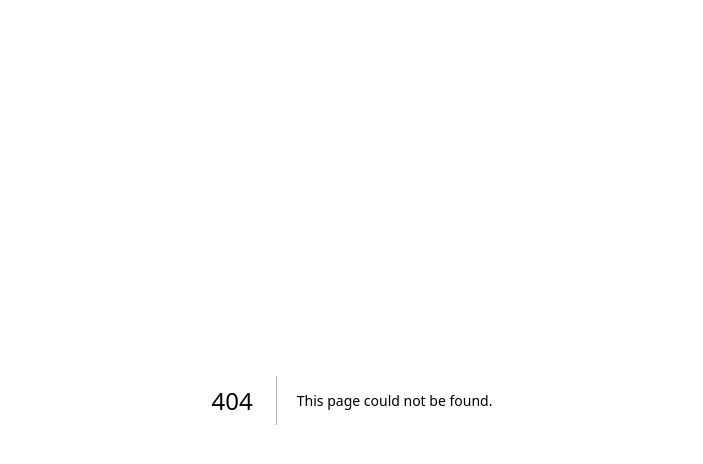
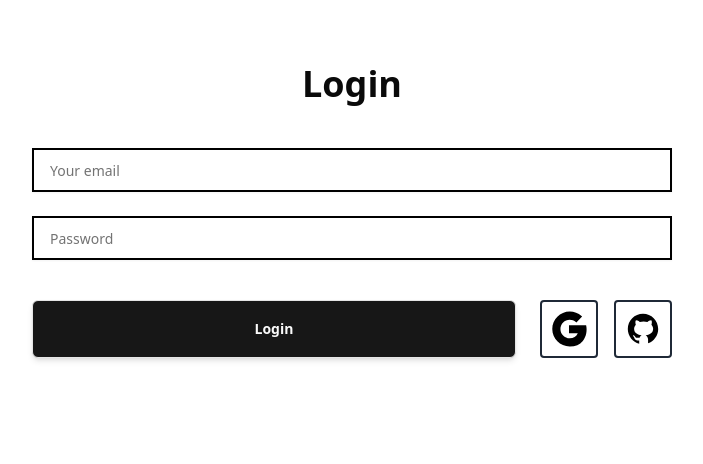
Before and after one commit to sheabali/portfolio-frontend, a Next.js app: page /login in a window 1280 px wide. Before the commit this address had no page. Shown: the top 464 px of the page, without its empty margins (288-991 px from the left). Built offline with nearby package versions, Linux system fonts and the light colour scheme.

Commit message:
user successfuly register

```diff
--- /dev/null
+++ b/src/app/login/page.tsx
@@ -0,0 +1,133 @@
+/* eslint-disable @typescript-eslint/no-explicit-any */
+'use client';
+import Container from '@/components/Container/Container';
+import { Button } from '@/components/ui/button';
+import { Input } from '@/components/ui/input';
+import { loginUser } from '@/utils/actions/loginUser';
+import { signIn } from 'next-auth/react';
+import { useRouter } from 'next/navigation';
+
+import { useForm } from 'react-hook-form';
+
+export type FormValues = {
+  email: string;
+  password: string;
+};
+
+const LoginPage = () => {
+  const router = useRouter();
+
+  const {
+    register,
+    handleSubmit,
+    formState: { errors },
+  } = useForm<FormValues>();
+
+  const onSubmit = async (data: FormValues) => {
+    console.log(data);
+    try {
+      const res = await loginUser(data);
+      console.log(res);
+      if (res.accessToken) {
+        alert(res.message);
+        localStorage.setItem('accessToken', res.accessToken);
+        router.push('/');
+      }
+    } catch (err: any) {
+      console.error(err.message);
+      throw new Error(err.message);
+    }
+  };
+
+  return (
+    <Container>
+      <h1 className="text-center text-4xl font-semibold">Login </h1>
+      <div className="my-10 mx-auto">
+        <div className="mx-auto flex flex-col md:flex-row justify-center gap-11 bg-white rounded-lg">
+          <div className="w-full md:w-1/2 ">
+            <form onSubmit={handleSubmit(onSubmit)}>
+              <div className="mb-6">
+                <Input
+                  id="email"
+                  type="text"
+                  {...register('email')}
+                  placeholder="Your email"
+                  className="mt-1 block w-full px-4 py-5 border-[2px] rounded-none border-black sm:text-sm"
+                />
+                {errors.email && (
+                  <p className="text-red-500 text-sm">{errors.email.message}</p>
+                )}
+              </div>
+
+              <div className="mb-6">
+                <Input
+                  id="password"
+                  type="text"
+                  {...register('password')}
+                  placeholder="Password"
+                  className="mt-1 block w-full px-4 py-5 border-[2px] rounded-none border-black sm:text-sm"
+                />
+                {errors.password && (
+                  <p className="text-red-500 text-sm">
+                    {errors.password.message}
+                  </p>
+                )}
+              </div>
+
+              <div className="flex justify-center items-center gap-6">
+                <Button
+                  type="submit"
+                  className="w-full my-4 border font-bold py-7 px-4 shadow-md"
+                >
+                  Login
+                </Button>
+                <div className="flex justify-normal items-center gap-4">
+                  <button
+                    onClick={() =>
+                      signIn('google', {
+                        callbackUrl: 'http://localhost:3000/dashboard',
+                      })
+                    }
+                    className="p-2 border-2 border-gray-800 rounded-sm"
+                  >
+                    <svg
+                      xmlns="http://www.w3.org/2000/svg"
+                      x="0px"
+                      y="0px"
+                      width="38"
+                      height="38"
+                      viewBox="0 0 50 50"
+                    >
+                      <path d="M 25.996094 48 C 13.3125 48 2.992188 37.683594 2.992188 25 C 2.992188 12.316406 13.3125 2 25.996094 2 C 31.742188 2 37.242188 4.128906 41.488281 7.996094 L 42.261719 8.703125 L 34.675781 16.289063 L 33.972656 15.6875 C 31.746094 13.78125 28.914063 12.730469 25.996094 12.730469 C 19.230469 12.730469 13.722656 18.234375 13.722656 25 C 13.722656 31.765625 19.230469 37.269531 25.996094 37.269531 C 30.875 37.269531 34.730469 34.777344 36.546875 30.53125 L 24.996094 30.53125 L 24.996094 20.175781 L 47.546875 20.207031 L 47.714844 21 C 48.890625 26.582031 47.949219 34.792969 43.183594 40.667969 C 39.238281 45.53125 33.457031 48 25.996094 48 Z"></path>
+                    </svg>
+                  </button>
+                  <button
+                    onClick={() =>
+                      signIn('github', {
+                        callbackUrl: 'http://localhost:3000/dashboard',
+                      })
+                    }
+                    className="p-2 border-2 border-gray-800 rounded-sm"
+                  >
+                    <svg
+                      xmlns="http://www.w3.org/2000/svg"
+                      x="0px"
+                      y="0px"
+                      width="38"
+                      height="38"
+                      viewBox="0 0 30 30"
+                    >
+                      <path d="M15,3C8.373,3,3,8.373,3,15c0,5.623,3.872,10.328,9.092,11.63C12.036,26.468,12,26.28,12,26.047v-2.051 c-0.487,0-1.303,0-1.508,0c-0.821,0-1.551-0.353-1.905-1.009c-0.393-0.729-0.461-1.844-1.435-2.526 c-0.289-0.227-0.069-0.486,0.264-0.451c0.615,0.174,1.125,0.596,1.605,1.222c0.478,0.627,0.703,0.769,1.596,0.769 c0.433,0,1.081-0.025,1.691-0.121c0.328-0.833,0.895-1.6,1.588-1.962c-3.996-0.411-5.903-2.399-5.903-5.098 c0-1.162,0.495-2.286,1.336-3.233C9.053,10.647,8.706,8.73,9.435,8c1.798,0,2.885,1.166,3.146,1.481C13.477,9.174,14.461,9,15.495,9 c1.036,0,2.024,0.174,2.922,0.483C18.675,9.17,19.763,8,21.565,8c0.732,0.731,0.381,2.656,0.102,3.594 c0.836,0.945,1.328,2.066,1.328,3.226c0,2.697-1.904,4.684-5.894,5.097C18.199,20.49,19,22.1,19,23.313v2.734 c0,0.104-0.023,0.179-0.035,0.268C23.641,24.676,27,20.236,27,15C27,8.373,21.627,3,15,3z"></path>
+                    </svg>
+                  </button>
+                </div>
+              </div>
+            </form>
+          </div>
+        </div>
+      </div>
+    </Container>
+  );
+};
+
+export default LoginPage;
--- /dev/null
+++ b/src/app/register/page.tsx
@@ -0,0 +1,106 @@
+/* eslint-disable @typescript-eslint/no-explicit-any */
+'use client';
+import Container from '@/components/Container/Container';
+import { Button } from '@/components/ui/button';
+import { Input } from '@/components/ui/input';
+import { registerUser } from '@/utils/actions/registerUser';
+import { useRouter } from 'next/navigation';
+
+import { useForm } from 'react-hook-form';
+import { toast } from 'sonner';
+
+export type UserData = {
+  username: string;
+  email: string;
+  password: string;
+};
+
+const RegisterPage = () => {
+  const router = useRouter();
+
+  const {
+    register,
+    handleSubmit,
+    formState: { errors },
+  } = useForm<UserData>();
+
+  const onSubmit = async (data: UserData) => {
+    console.log(data);
+    try {
+      const res = await registerUser(data);
+      if (res.success) {
+        toast.success(res.message);
+        router.push('/login');
+      }
+    } catch (err: any) {
+      console.error(err.message);
+      throw new Error(err.message);
+    }
+  };
+
+  return (
+    <Container>
+      <h1 className="text-center text-4xl font-semibold">Create an account </h1>
+      <div className="my-10 mx-auto">
+        <div className="mx-auto flex flex-col md:flex-row justify-center gap-11 bg-white rounded-lg">
+          <div className="w-full md:w-1/2 ">
+            <form onSubmit={handleSubmit(onSubmit)}>
+              <div className="mb-6">
+                <Input
+                  id="username"
+                  type="text"
+                  {...register('username')}
+                  placeholder="Your name"
+                  className="mt-1 block w-full px-4 py-5 border-[2px] rounded-none border-black sm:text-sm"
+                />
+                {errors.username && (
+                  <p className="text-red-500 text-sm">
+                    {errors.username.message}
+                  </p>
+                )}
+              </div>
+
+              <div className="mb-6">
+                <Input
+                  id="email"
+                  type="text"
+                  {...register('email')}
+                  placeholder="Email"
+                  className="mt-1 block w-full px-4 py-5 border-[2px] rounded-none border-black sm:text-sm"
+                />
+                {errors.email && (
+                  <p className="text-red-500 text-sm">{errors.email.message}</p>
+                )}
+              </div>
+              <div className="mb-6">
+                <Input
+                  id="password"
+                  type="text"
+                  {...register('password')}
+                  placeholder="Password"
+                  className="mt-1 block w-full px-4 py-5 border-[2px] rounded-none border-black sm:text-sm"
+                />
+                {errors.password && (
+                  <p className="text-red-500 text-sm">
+                    {errors.password.message}
+                  </p>
+                )}
+              </div>
+
+              <div className="flex justify-center items-center gap-6">
+                <Button
+                  type="submit"
+                  className="w-full my-4 border font-bold py-7 px-4 shadow-md"
+                >
+                  Create account
+                </Button>
+              </div>
+            </form>
+          </div>
+        </div>
+      </div>
+    </Container>
+  );
+};
+
+export default RegisterPage;
--- /dev/null
+++ b/src/utils/actions/loginUser.ts
@@ -0,0 +1,16 @@
+'use server';
+
+import { FormValues } from '@/app/login/page';
+
+export const loginUser = async (data: FormValues) => {
+  const res = await fetch(`${process.env.BACKEND_URL}/login`, {
+    method: 'POST',
+    headers: {
+      'Content-Type': 'application/json',
+    },
+    body: JSON.stringify(data),
+    cache: 'no-store',
+  });
+  const userInfo = await res.json();
+  return userInfo;
+};
--- /dev/null
+++ b/src/utils/actions/registerUser.ts
@@ -0,0 +1,16 @@
+'use server';
+
+import { UserData } from '../../app/register/page';
+
+export const registerUser = async (data: UserData) => {
+  const res = await fetch(`${process.env.BACKEND_URL}/register`, {
+    method: 'POST',
+    headers: {
+      'Content-Type': 'application/json',
+    },
+    body: JSON.stringify(data),
+    cache: 'no-store',
+  });
+  const userInfo = await res.json();
+  return userInfo;
+};
```
